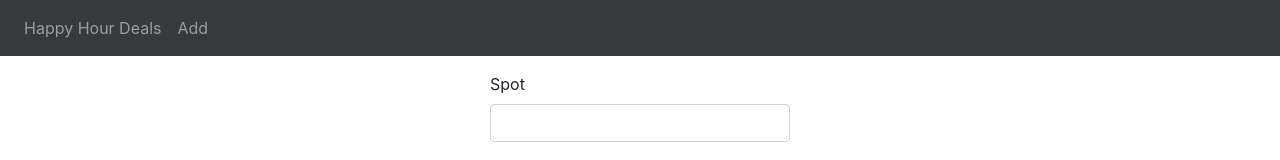
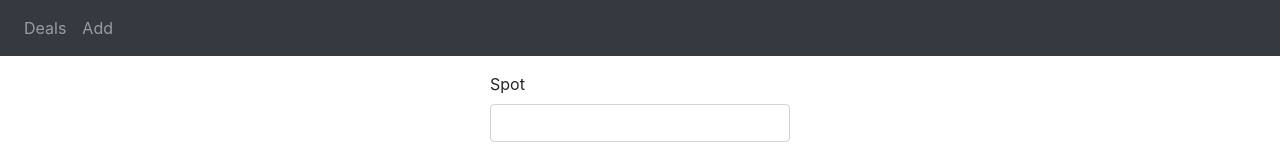
Before and after one commit to alexandernikas/happyhr, a Vue app in the folder client/: page /add in a window 1280 px wide. Shown: the top 160 px of the page. Built offline with nearby package versions, Linux system fonts and the light colour scheme.

Commit message:
fixed routing bug

```diff
--- a/client/package.json
+++ b/client/package.json
@@ -10,7 +10,9 @@
   "dependencies": {
     "axios": "^1.5.0",
     "core-js": "^3.8.3",
-    "vue": "^3.2.13"
+    "vue": "^3.2.13",
+    "vue-multiselect": "^2.1.7",
+    "vue-router": "^4.0.13"
   },
   "devDependencies": {
     "@babel/core": "^7.12.16",
--- a/client/src/App.vue
+++ b/client/src/App.vue
@@ -1,9 +1,10 @@
 <template>
-  <div id="app">
+  <div id="deals_app">
     <nav class="navbar navbar-expand navbar-dark bg-dark">
+
       <div class="navbar-nav mr-auto">
         <li class="nav-item">
-          <router-link to="/deals" class="nav-link">Happy Hour Deals</router-link>
+          <router-link to="/deals" class="nav-link">Deals</router-link>
         </li>
         <li class="nav-item">
           <router-link to="/add" class="nav-link">Add</router-link>
@@ -12,38 +13,28 @@
     </nav>
 
     <div class="container mt-3">
-      <router-view/>
+      <router-view />
     </div>
   </div>
 </template>
 
 <script>
 export default {
-  name: "app",
+  name: "deals_app"
 };
 </script>
 <!-- <template>
-      <nav class="navbar navbar-expand navbar-dark bg-dark">
-      <div class="navbar-nav mr-auto">
-        <li class="nav-item">
-          <router-link to="/deals" class="nav-link">Happy Hour Deals</router-link>
-        </li>
-        <li class="nav-item">
-          <router-link to="/add" class="nav-link">Add</router-link>
-        </li>
-      </div>
-    </nav>
   <div>
-    <DealsList />
+    <PostList />
   </div>
 </template>
 
 <script>
-import DealsList from "@/components/DealsList.vue";
+import PostList from "@/components/DealsList.vue"; // Replace with the actual path
 
 export default {
   components: {
-    DealsList
+    PostList
   }
 };
 </script> -->
--- a/client/src/main.js
+++ b/client/src/main.js
@@ -1,7 +1,7 @@
 import { createApp } from 'vue';
-import App from './App.vue';
+import deals_app from './App.vue';
 import router from './router'; // Import your router configuration
 
-const app = createApp(App);
+const app = createApp(deals_app);
 app.use(router);
 app.mount('#app');
--- a/client/src/router.js
+++ b/client/src/router.js
@@ -10,7 +10,7 @@ const routes = [
   { path: '/deals/:id', component: Deal },
 ];
 
-const router = createRouter({
+var router = createRouter({
   history: createWebHistory(),
   routes,
 });
```
Also changed, not shown: 1 other file (tests, documents, lock files or other folders).
